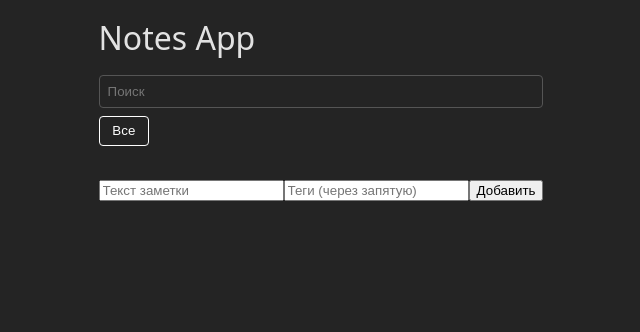
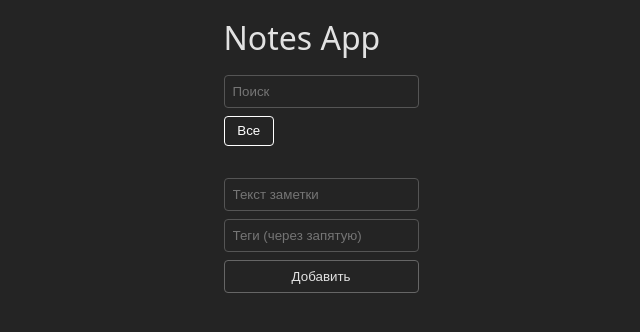
Before and after one commit to Uniqxxvii/notes-app, a React app: page / in a window 1280 px wide. Shown: the top 332 px of the page, without its empty margins (319-959 px from the left). Built offline with nearby package versions, Linux system fonts and the light colour scheme; the HTML template or start-up script is replaced by a standard one.

Commit message:
style: header fix + NoteFormchore

```diff
--- a/src/components/Header/Header.jsx
+++ b/src/components/Header/Header.jsx
@@ -1,4 +1,4 @@
-import "./Header.css"
+import "./header.css"
 
 function Header({ searchQuery, setSearchQuery, notes, setSelectedTag, selectedTag }) {
     const allTags = [...new Set(notes.flatMap(note => note.tags))]
--- a/src/components/NoteForm/NoteForm.jsx
+++ b/src/components/NoteForm/NoteForm.jsx
@@ -1,4 +1,5 @@
 import { useState, useEffect } from "react"
+import "./note-form.css"
 
 function NoteForm({ onAddNote, onUpdateNote, editingNote }) {
     const [text, setText] = useState("")
@@ -32,20 +33,22 @@ function NoteForm({ onAddNote, onUpdateNote, editingNote }) {
     }
 
     return (
-        <form onSubmit={handleSubmit}>
+        <form onSubmit={handleSubmit} className="note-form">
             <input
                 type="text"
+                className="note-input"
                 placeholder="Текст заметки"
                 value={text}
                 onChange={(e) => setText(e.target.value)}
             />
             <input
                 type="text"
+                className="tag-input"
                 placeholder="Теги (через запятую)"
                 value={tags}
                 onChange={(e) => setTags(e.target.value)}
             />
-            <button type="submit">
+            <button type="submit" className="note-button">
                 {editingNote ? "Сохранить" : "Добавить"}
             </button>
         </form>
--- a/src/components/NoteForm/note-form.css
+++ b/src/components/NoteForm/note-form.css
@@ -0,0 +1,28 @@
+.note-form {
+  display: flex;
+  flex-direction: column;
+  gap: 0.5rem;
+}
+
+.note-input,
+.tag-input {
+  padding: 0.5rem;
+  border: 1px solid #555;
+  border-radius: 4px;
+  background: transparent;
+  color: inherit;
+}
+
+.note-button {
+  padding: 0.5rem;
+  border: 1px solid #666;
+  border-radius: 4px;
+  background: transparent;
+  color: inherit;
+  cursor: pointer;
+  transition: all 0.2s;
+}
+
+.note-button:hover {
+  border-color: #aaa;
+}
```
